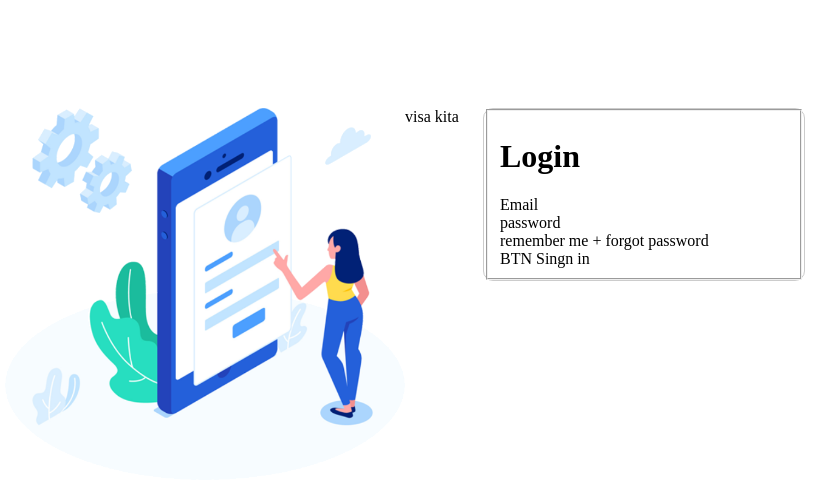
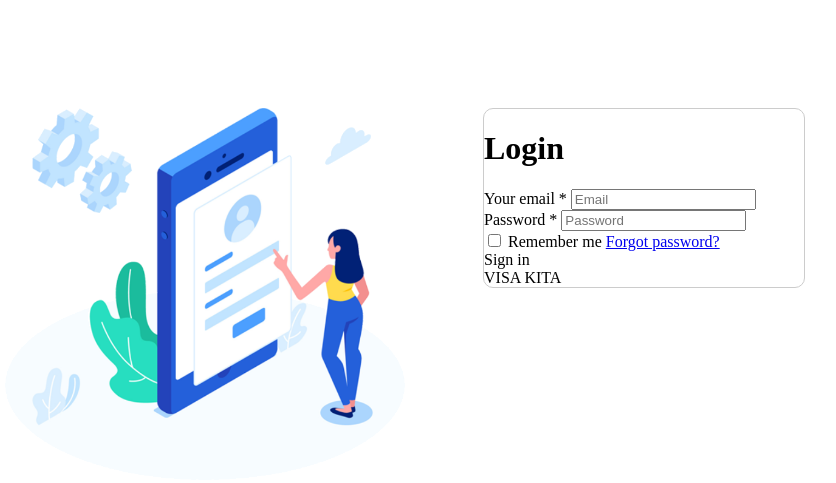
Before and after one commit to wycka0214/2-prisijungimai, a plain HTML site: page index.html in a window 1280 px wide. Shown: the whole page, without its empty margins (235-1071 px from the left). Drawn offline with Linux system fonts and the light colour scheme.

Commit message:
css klases

```diff
--- a/index.html
+++ b/index.html
@@ -3,40 +3,40 @@
 <head>
     <meta charset="UTF-8">
     <meta name="viewport" content="width=device-width, initial-scale=1.0">
-    <title>prisijungimai</title>
-    <!-- favicon -->
+    <title>Prisijingimai</title>
     <link rel="icon" type="image/png" href="./img/favicon.png"/>
     <link rel="stylesheet" href="./css/main.css">
 </head>
 <body>
     <div class="container">
-        <img class="left" src="./img/login-image.png" alt="telefonas ir mergina">
+        <img class="left" src="./img/login-image.png" alt="Telefonas ir mergina">
         <div class="right">
             <form class="form">
-            <fieldset>
                 <div class="form-row">
-                    <h1 class="main title">Login</h1>
-                </div class="form-row">
-                <div>
-                    Email
-                </div class="form-row">
-                <div>
-                    password
-                </div class="form-row">
-                <div>
-                    remember me + forgot password
+                    <h1 class="main-title">Login</h1>
                 </div>
                 <div class="form-row">
-                    BTN Singn in
+                    <label class="label" for="">Your email <span class="required">*</span></label>
+                    <input class="input" type="email" placeholder="Email">
+
                 </div>
-            </fieldset>
+                <div class="form-row">
+                    <label class="label" for="">Password <span class="required">*</span></label>
+                    <input class="input" type="password" placeholder="Password">
+                </div>
+                <div class="form-row">
+                    <input class="checkbox" type="checkbox">
+                    <label class="checkbox-label">Remember me</label>
+                    <a class="forgot-link" href="#">Forgot password?</a>
+                </div>
+                <div class="form-row">
+                    <div class="btn">Sign in</div>
+                </div>
+            </form>
+            <div class="form-bottom">
+              <div>VISA KITA</div>
+            </div>
         </div>
-
-         </form>
-         <div class="form-bottom">
-             visa kita
-            </div>
-
     </div>
 </body>
 </html>
```
